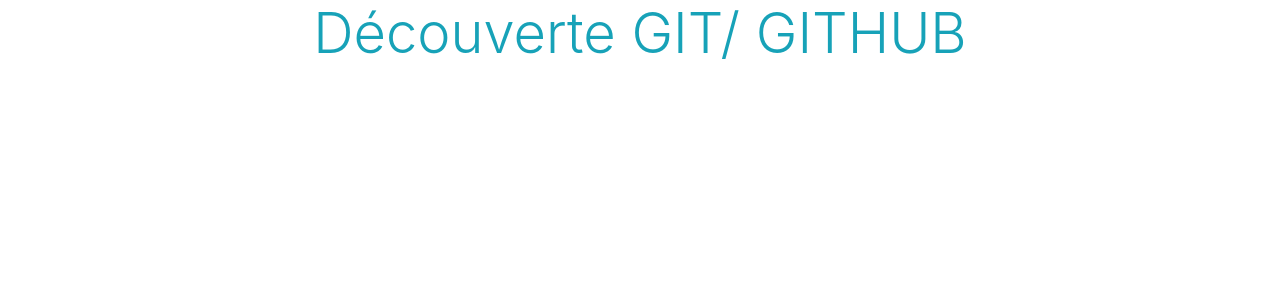
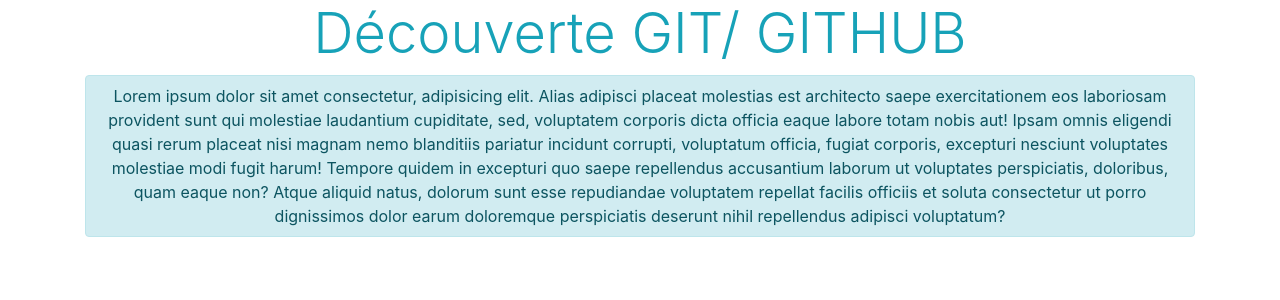
Before and after one commit to Grimoird/MonSite, a PHP site: page / in a window 1280 px wide. Shown: the top 300 px of the page. Run offline with PHP 8.4, Linux system fonts and the light colour scheme.

Commit message:
Ajout paragraphe

```diff
--- a/index.php
+++ b/index.php
@@ -12,6 +12,8 @@
 <div class="container">
 
     <h1 class="display-4 text-center text-info">Découverte GIT/ GITHUB </h1>
+     <p class="alert alert-info p-2 text-center">Lorem ipsum dolor sit amet consectetur, adipisicing elit. Alias adipisci placeat molestias est architecto saepe exercitationem eos laboriosam provident sunt qui molestiae laudantium cupiditate, sed, voluptatem corporis dicta officia eaque labore totam nobis aut! Ipsam omnis eligendi quasi rerum placeat nisi magnam nemo blanditiis pariatur incidunt corrupti, voluptatum officia, fugiat corporis, excepturi nesciunt voluptates molestiae modi fugit harum! Tempore quidem in excepturi quo saepe repellendus accusantium laborum ut voluptates perspiciatis, doloribus, quam eaque non? Atque aliquid natus, dolorum sunt esse repudiandae voluptatem repellat facilis officiis et soluta consectetur ut porro dignissimos dolor earum doloremque perspiciatis deserunt nihil repellendus adipisci voluptatum?
+     </p>
 
 
 </div>
```
